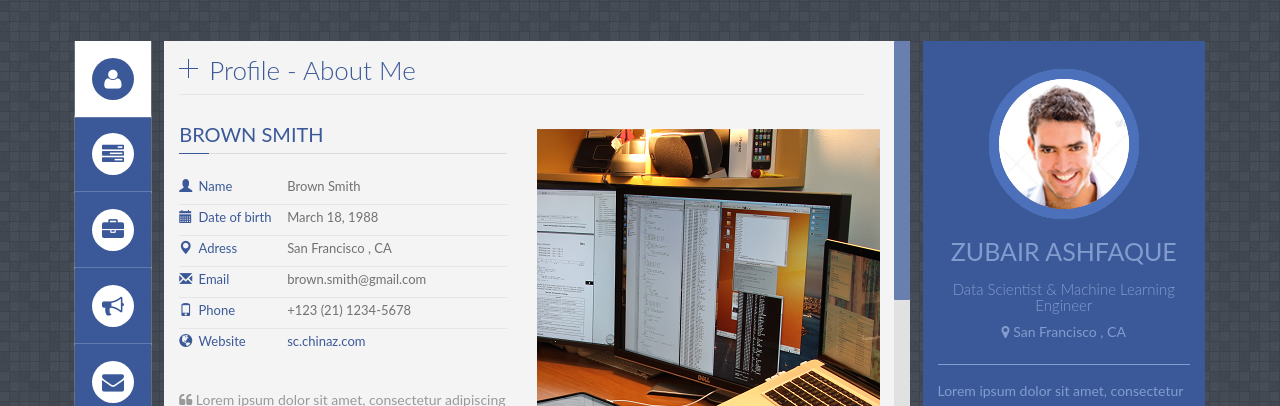
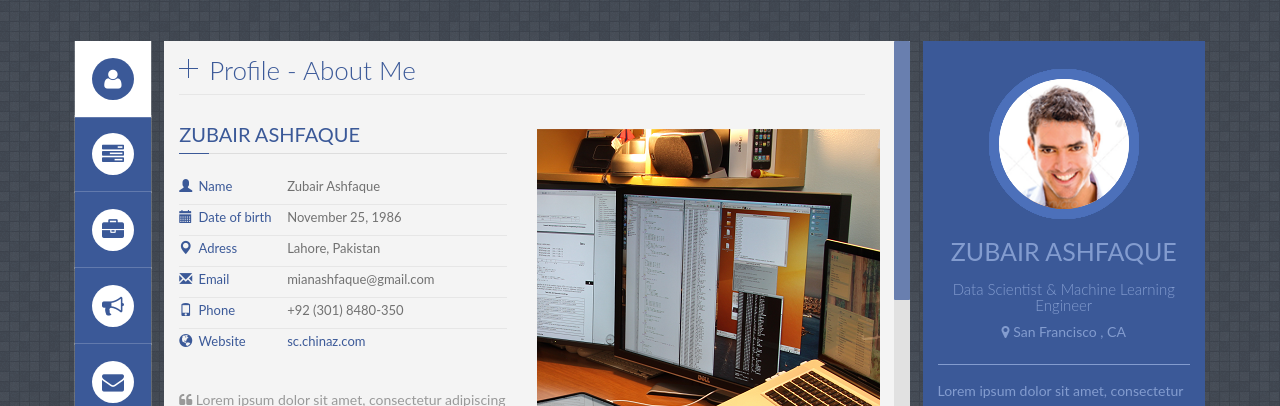
Before and after one commit to zubairashfaque/resume, a Jekyll site: the page built from index.html, in a window 1280 px wide. Shown: the part 119-525 px from the top of the page. Built offline with Jekyll 4.4.1, drawn with Linux system fonts in a browser that asks for light colours; some web fonts are replaced.

Commit message:
Update profile.html

```diff
--- a/_includes/profile.html
+++ b/_includes/profile.html
@@ -8,7 +8,7 @@
 
         <!--About me-->
         <div class="title_content">
-            <div class="text_content">brown smith</div>
+            <div class="text_content">zubair ashfaque</div>
             <div class="clear"></div>
         </div>
 
@@ -17,35 +17,35 @@
             <li>
                 <i class="glyphicon glyphicon-user"></i>
                 <label>Name</label>
-                <span class="value">Brown Smith</span>
+                <span class="value">Zubair Ashfaque</span>
                 <div class="clear"></div>
             </li>
 
             <li>
                 <i class="glyphicon glyphicon-calendar"></i>
                 <label>Date of birth</label>
-                <span class="value">March 18, 1988</span>
+                <span class="value">November 25, 1986</span>
                 <div class="clear"></div>
             </li>
 
             <li>
                 <i class="glyphicon glyphicon-map-marker"></i>
                 <label>Adress</label>
-                <span class="value">San Francisco , CA</span>
+                <span class="value">Lahore, Pakistan</span>
                 <div class="clear"></div>
             </li>
 
             <li>
                 <i class="glyphicon glyphicon-envelope"></i>
                 <label>Email</label>
-                <span class="value">brown.smith@gmail.com</span>
+                <span class="value">mianashfaque@gmail.com</span>
                 <div class="clear"></div>
             </li>
 
             <li>
                 <i class="glyphicon glyphicon-phone"></i>
                 <label>Phone</label>
-                <span class="value">+123 (21) 1234-5678</span>
+                <span class="value">+92 (301) 8480-350</span>
                 <div class="clear"></div>
             </li>
 
```
